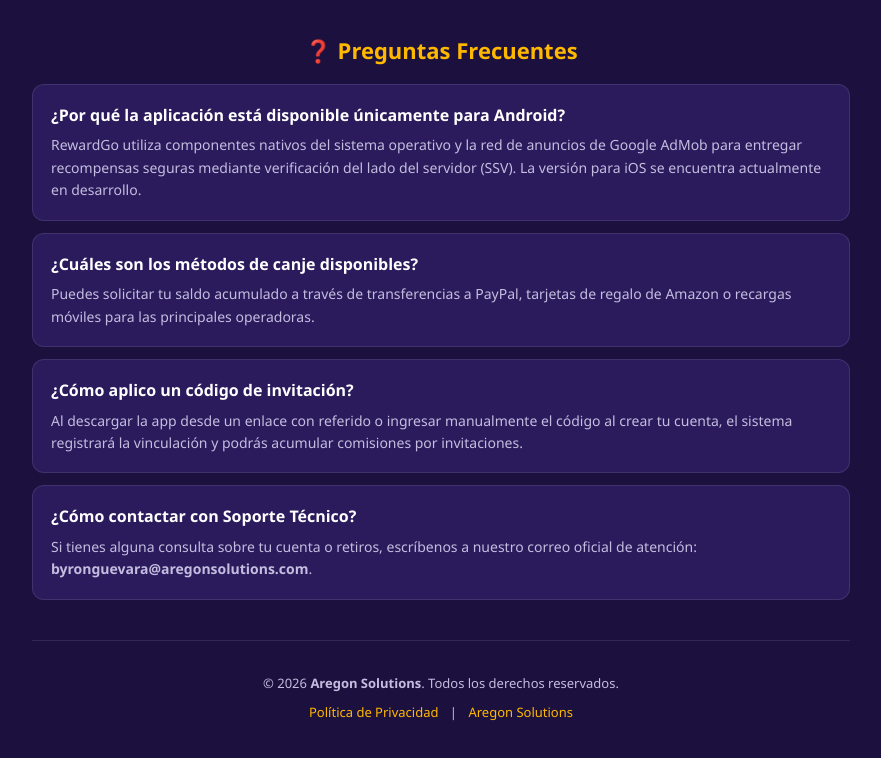
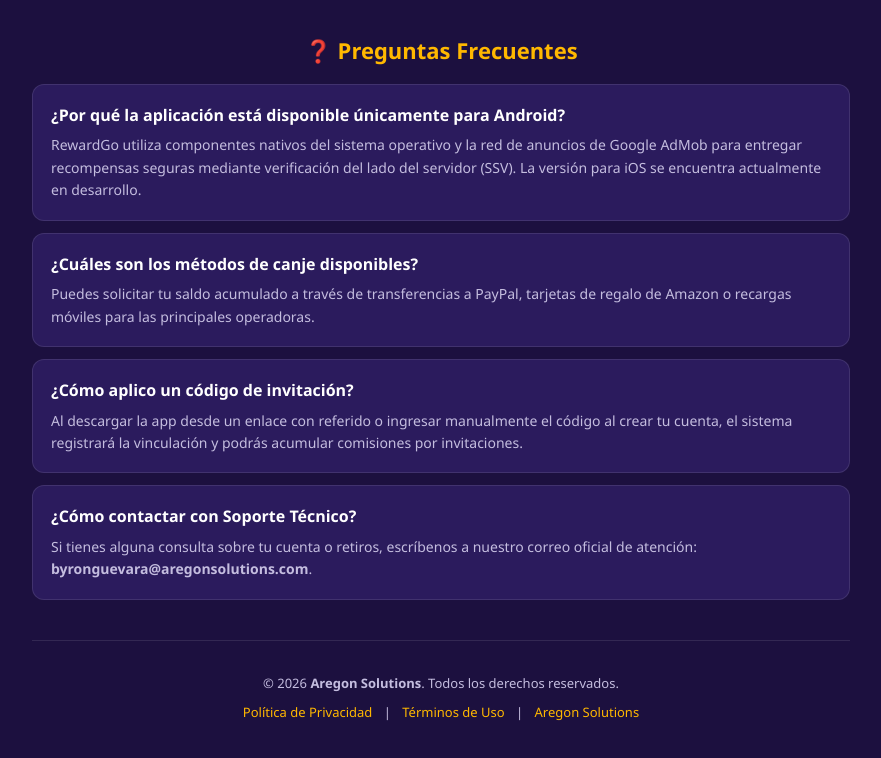
Before and after one commit to Aregon-guevara/monetizacion-web, a plain HTML site: page rewardgo/index.html in a window 1280 px wide. Shown: the part 943-1701 px from the top of the page, without its empty margins (199-1080 px from the left). Drawn offline with Linux system fonts and the light colour scheme.

Commit message:
Add terms of use link to footer

```diff
--- a/rewardgo/index.html
+++ b/rewardgo/index.html
@@ -153,6 +153,7 @@
       <p>&copy; 2026 <strong>Aregon Solutions</strong>. Todos los derechos reservados.</p>
       <p style="margin-top: 8px;">
         <a href="privacy.html">Política de Privacidad</a> |
+        <a href="terms.html">Términos de Uso</a> |
         <a href="https://aregonsolutions.com">Aregon Solutions</a>
       </p>
     </footer>
```
